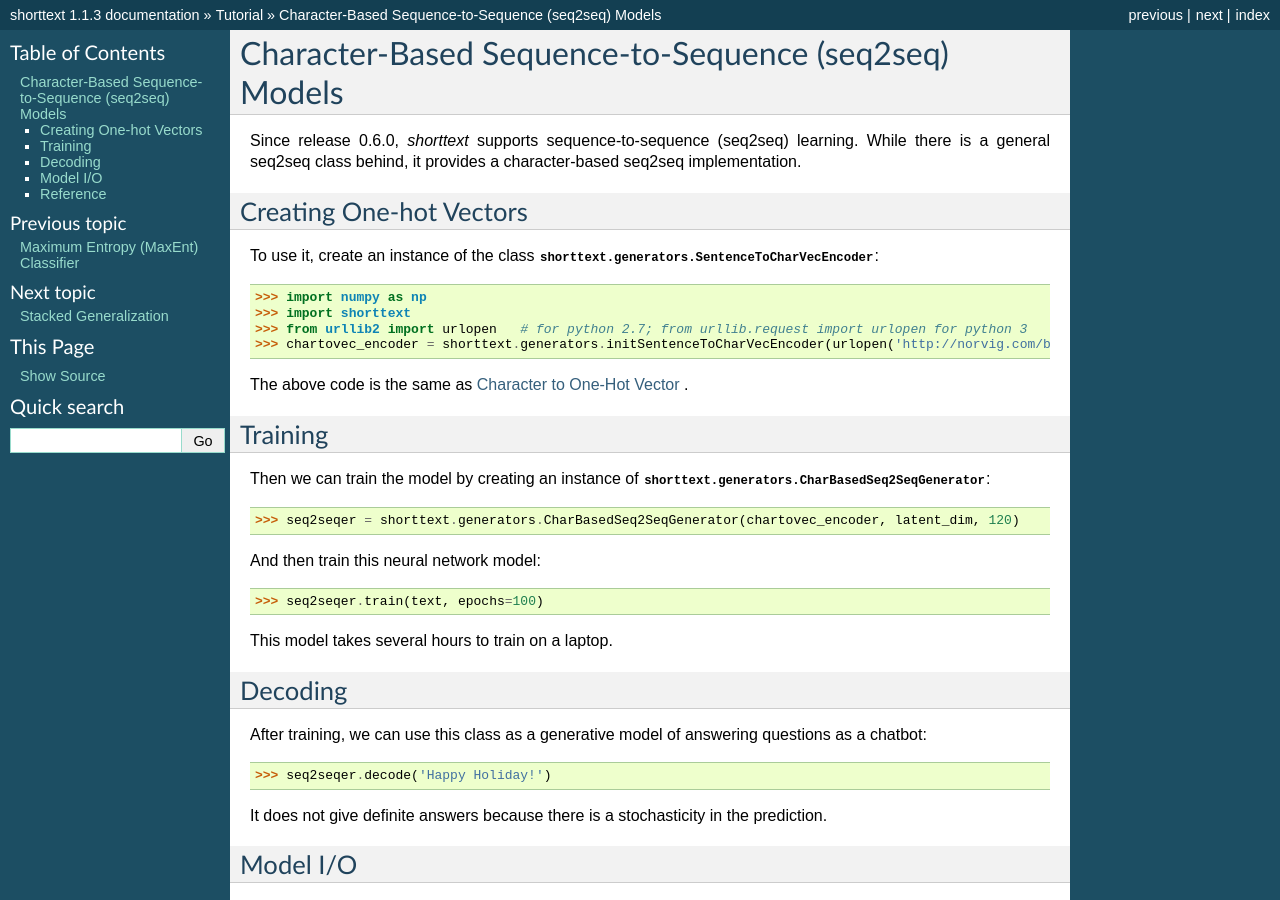
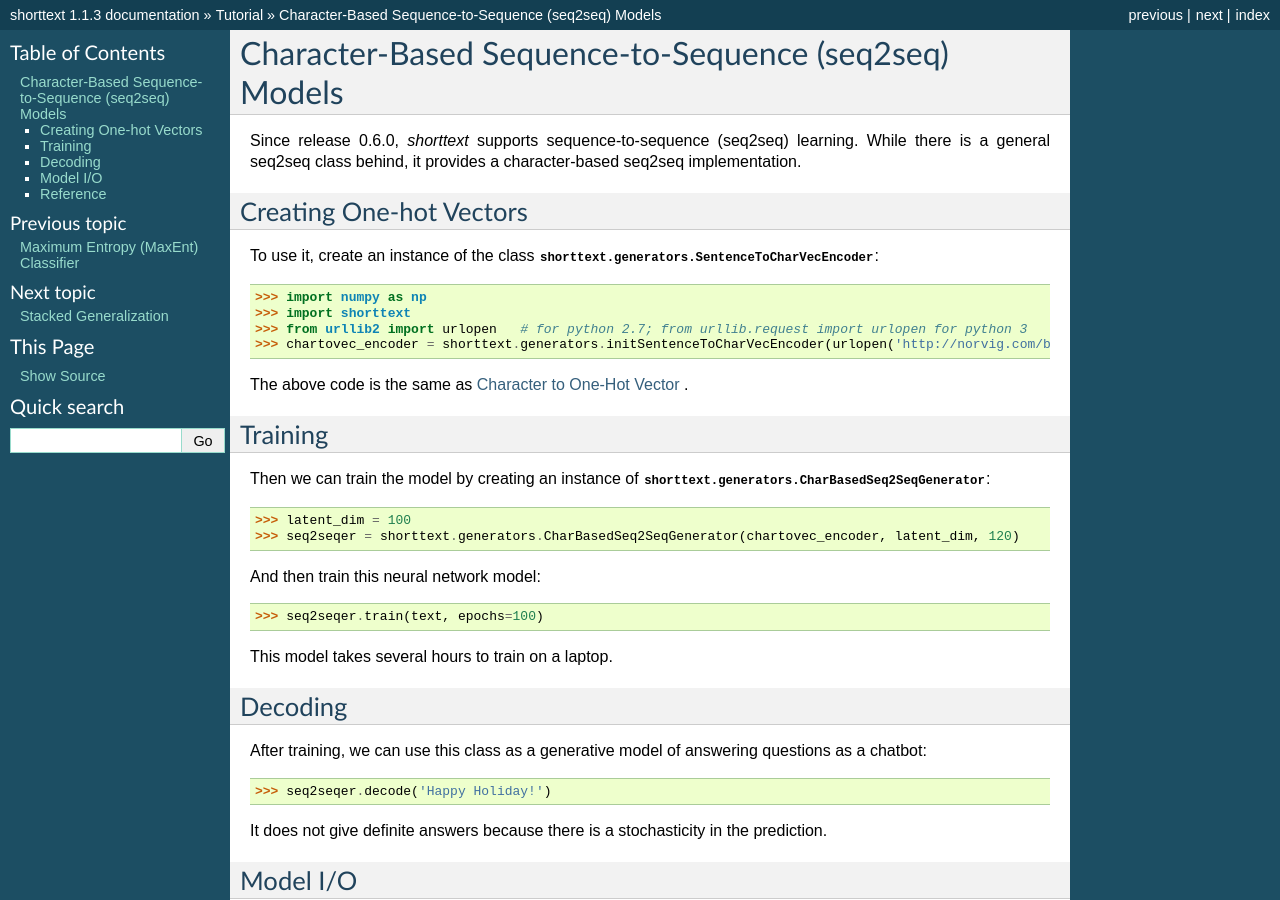
Before and after one commit to stephenhky/PyShortTextCategorization, a Sphinx documentation site: the page built from docs/tutorial_charbaseseq2seq.rst, in a window 1280 px wide and 900 px high. Built offline with Sphinx 7.4.7, drawn with Linux system fonts in a browser that asks for light colours.

Commit message:
updated documentation

```diff
--- a/docs/tutorial_charbaseseq2seq.rst
+++ b/docs/tutorial_charbaseseq2seq.rst
@@ -21,6 +21,7 @@ Training
 
 Then we can train the model by creating an instance of :class:`shorttext.generators.CharBasedSeq2SeqGenerator`:
 
+>>> latent_dim = 100
 >>> seq2seqer = shorttext.generators.CharBasedSeq2SeqGenerator(chartovec_encoder, latent_dim, 120)
 
 And then train this neural network model:
```
